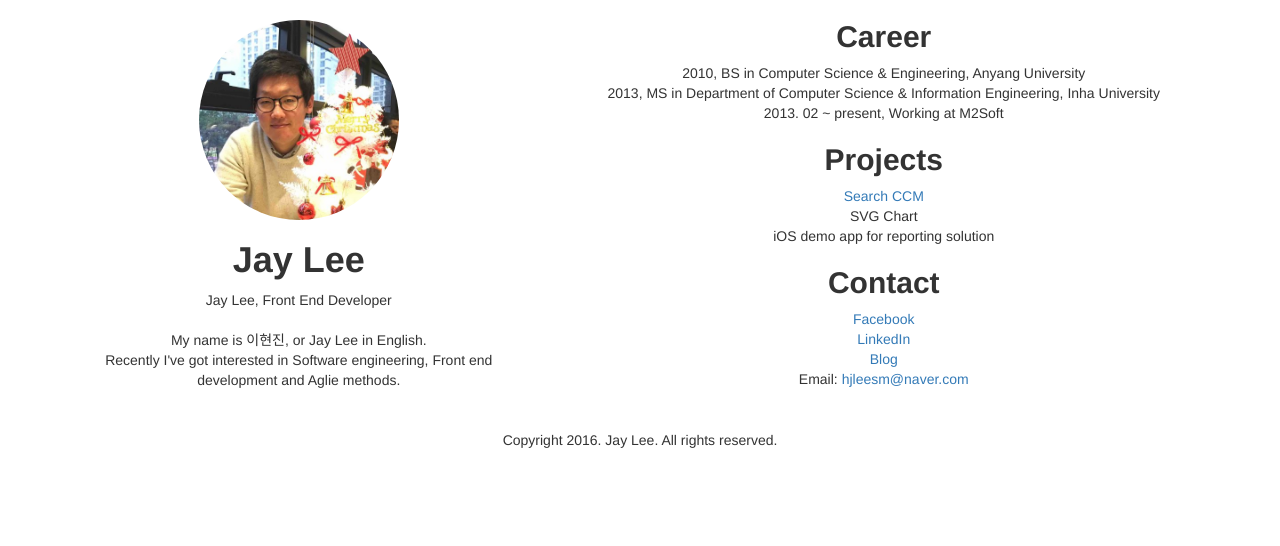
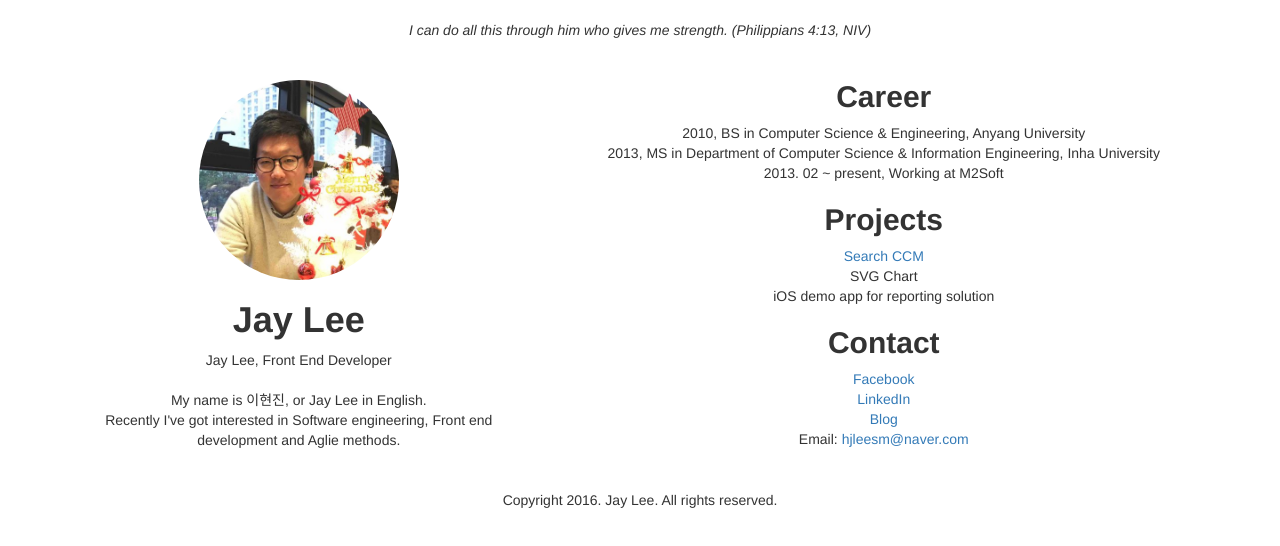
Before and after one commit to hjleesm/profile, a plain HTML site: page index.html in a window 1280 px wide. Drawn offline with nearby package versions, Linux system fonts and the light colour scheme.

Commit message:
add word of God in header

```diff
--- a/css/style.css
+++ b/css/style.css
@@ -22,3 +22,7 @@ section {
 footer {
 	margin: 2rem;
 }
+header {
+	margin: 2rem;
+	font-style: italic;
+}
--- a/index.html
+++ b/index.html
@@ -14,6 +14,11 @@
 	</head>
 	<body>
 		<div class="container align-center">
+			<div class="row">
+				<header>
+					I can do all this through him who gives me strength. (Philippians 4:13, NIV)
+				</header>
+			</div>
 			<div class="row">
 				<div class="col-md-5">
 					<section>
```
